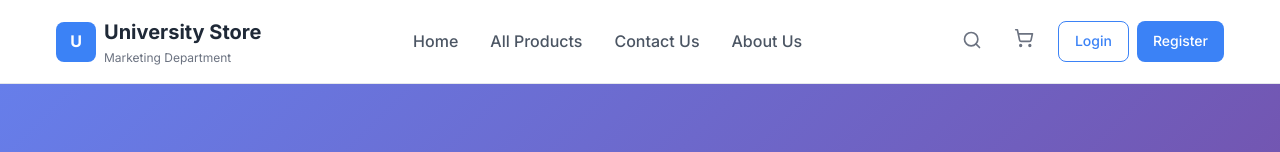
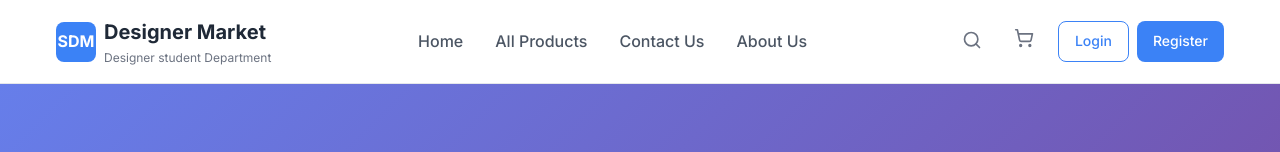
Before and after one commit to Raees-J/StudentDesignerMarketplace, a React (Vite) app in the folder Frontend/: page / in a window 1280 px wide. Shown: the top 152 px of the page. Built offline with nearby package versions, Linux system fonts and the light colour scheme.

Commit message:
Add files via upload

```diff
--- a/Frontend/src/components/Footer.tsx
+++ b/Frontend/src/components/Footer.tsx
@@ -23,14 +23,14 @@ const Footer: React.FC = () => {
                   fontWeight: 'bold',
                   fontSize: '0.875rem'
                 }}>
-                  U
+                  SDM
                 </div>
                 <h3 style={{ fontSize: '1.125rem', fontWeight: '600', margin: 0 }}>
-                  University Store
+                  Designer Market
                 </h3>
               </div>
               <p style={{ color: '#9ca3af', fontSize: '0.875rem', lineHeight: '1.5', marginBottom: '1rem' }}>
-                Official merchandise and supplies from the University Marketing Department.
+                Official merchandise and supplies from the University Design Department.
                 Quality products for students, staff, and alumni.
               </p>
               <div style={{ display: 'flex', gap: '1rem' }}>
--- a/Frontend/src/components/Header.tsx
+++ b/Frontend/src/components/Header.tsx
@@ -37,14 +37,14 @@ const Header: React.FC = () => {
                 color: 'white',
                 fontWeight: 'bold'
               }}>
-                U
+                SDM
               </div>
               <div>
                 <h1 style={{ fontSize: '1.25rem', fontWeight: '700', color: '#1f2937', margin: 0 }}>
-                  University Store
+                  Designer Market
                 </h1>
                 <p style={{ fontSize: '0.75rem', color: '#6b7280', margin: 0 }}>
-                  Marketing Department
+                  Designer student Department
                 </p>
               </div>
             </div>
```
